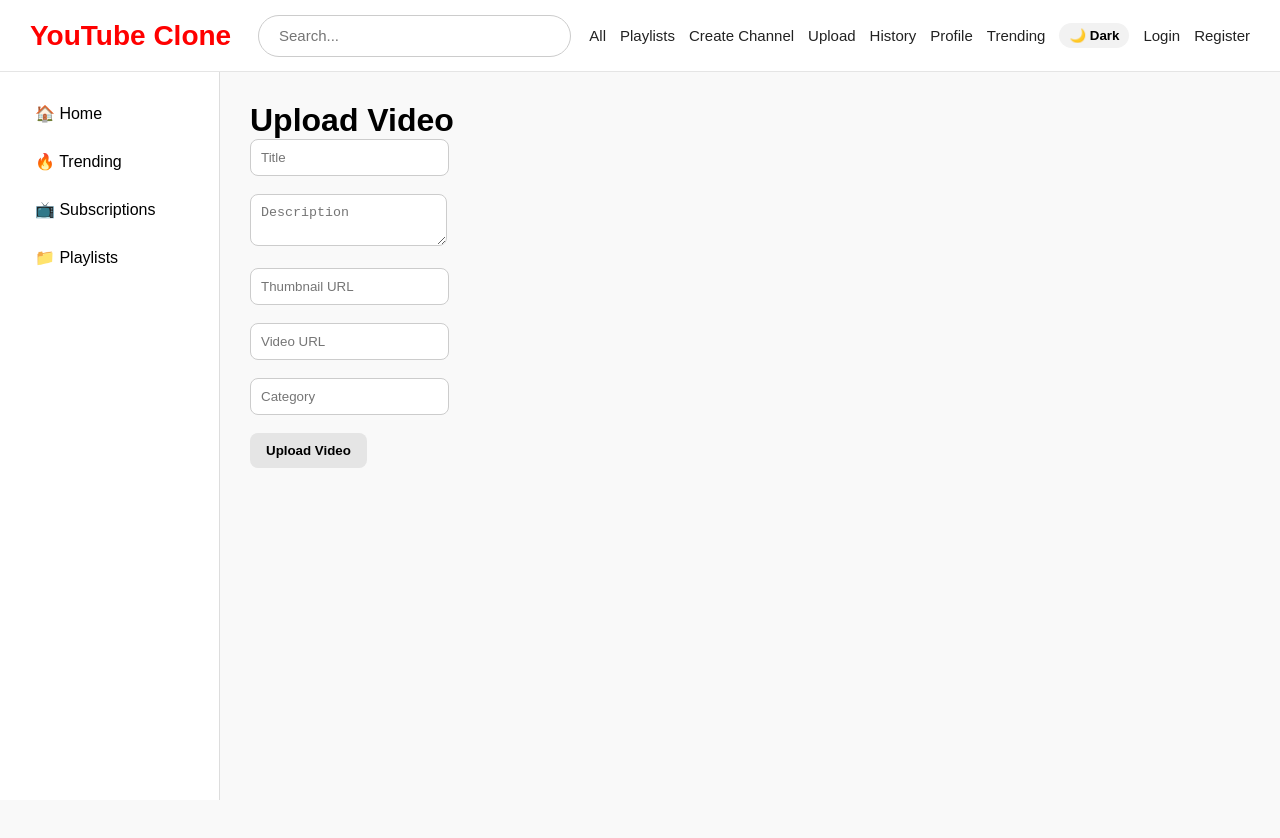
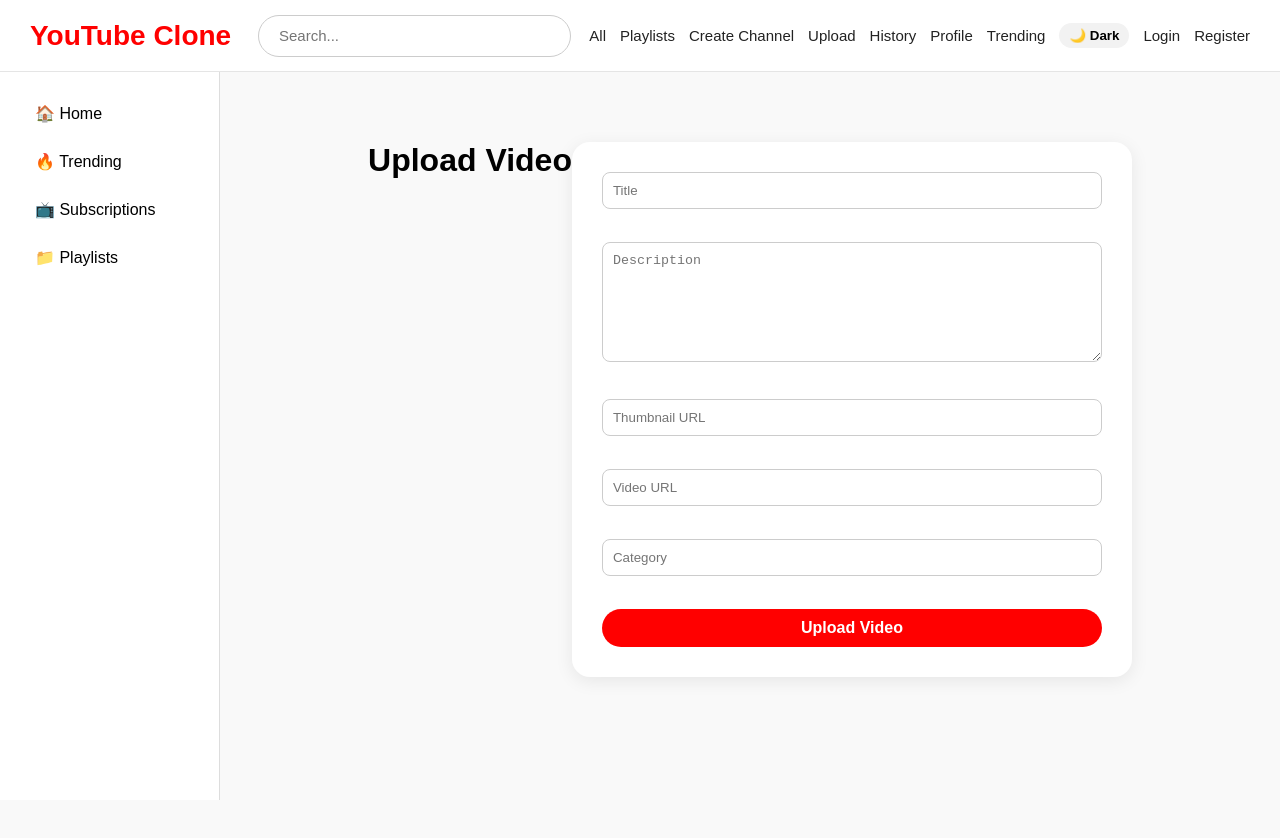
Before and after one commit to Sheetal07Jun/youtube-clone-mern, a React (Vite) app: page /upload in a window 1280 px wide. Shown: the top 838 px of the page. Built offline with nearby package versions, Linux system fonts and the light colour scheme.

Commit message:
Improve upload video page UI

```diff
--- a/src/index.css
+++ b/src/index.css
@@ -660,6 +660,52 @@
     font-size: 16px;
 }
 
+
+/* ===== CREATE VIDEO PAGE ===== */
+
+.create-video-page {
+    min-height: 80vh;
+    display: flex;
+    justify-content: center;
+    align-items: flex-start;
+    padding: 40px;
+}
+
+.create-video-card {
+    width: 100%;
+    max-width: 560px;
+    background: white;
+    padding: 30px;
+    border-radius: 18px;
+    box-shadow: 0 4px 18px rgba(0, 0, 0, 0.08);
+}
+
+.create-video-page h1 {
+    text-align: center;
+    margin-bottom: 25px;
+}
+
+.create-video-card input,
+.create-video-card textarea {
+    width: 100%;
+    margin-bottom: 15px;
+}
+
+.create-video-card textarea {
+    min-height: 120px;
+}
+
+.create-video-btn {
+    width: 100%;
+    background: #ff0000;
+    color: white;
+    font-size: 16px;
+    border-radius: 25px;
+}
+
+body.dark .create-video-card {
+    background: #202020;
+}
 /* ===== CREATE CHANNEL PAGE ===== */
 
 .create-channel-page {
```
